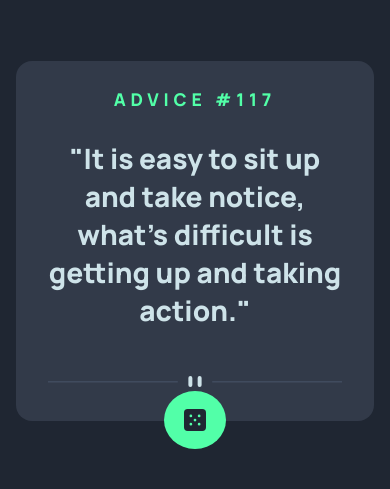
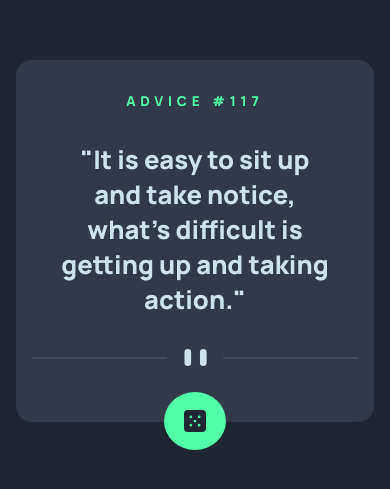
Before and after one commit to agusscript/advice-generator-app-js, a plain HTML site: page index.html in a window 390 px wide. Shown: the part 181-670 px from the top of the page. Drawn offline with Linux system fonts and the light colour scheme.

Commit message:
Add full responsive design, finish ui styles

```diff
--- a/index.html
+++ b/index.html
@@ -17,7 +17,7 @@
       <p class="advice">"It is easy to sit up and take notice, what's difficult is getting up and taking action."</p>
       <picture>
         <img id="desktop-divider-img" class="divider" src="images/pattern-divider-desktop.svg" alt="divider">
-        <img id="mobile-divider-img" class="divider occult" src="images/pattern-divider-mobile.svg" alt="divider">
+        <img id="mobile-divider-img" class="divider" src="images/pattern-divider-mobile.svg" alt="divider">
       </picture>
       <button class="dice-btn">
         <img class="icon-dice-img" src="images/icon-dice.svg" alt="dice icon">
--- a/styles/main.scss
+++ b/styles/main.scss
@@ -27,10 +27,11 @@ main {
     flex-direction: column;
     align-items: center;
     justify-content: center;
+    gap: 2rem;
     box-sizing: border-box;
     margin: 0 1rem;
     max-width: 600px;
-    min-height: 360px;
+    min-height: 340px;
     background-color: $Dark-Grayish-Blue;
     color: $Light-Cyan;
     text-align: center;
@@ -40,17 +41,28 @@ main {
     .advice-number {
       margin: 0;
       color: $Neon-Green;
-      font-size: 1.1rem;
+      font-size: 0.95rem;
       text-transform: uppercase;
       font-weight: 300;
       letter-spacing: 0.3rem;
     }
 
+    .advice {
+      width: 85%;
+      margin: 0;
+      color: $Light-Cyan;
+    }
+
     picture {
       width: 100%;
+      margin-bottom: 1.5rem;
 
       .divider {
         width: 100%;
+      }
+
+      #mobile-divider-img {
+        display: none;
       }
     }
 
@@ -74,5 +86,36 @@ main {
         width: 22px;
       }
     }
+
+    .dice-btn:hover {
+      cursor: pointer;
+      box-shadow: 0px 0px 26px $Neon-Green;
+    }
+
+    .dice-btn:active {
+      background-color: $Grayish-Blue;
+    }
+
+    @media (max-width: 500px) {
+      padding: 2rem 1rem;
+
+      .advice-number {
+        font-size: 0.85rem;
+      }
+
+      .advice {
+        font-size: 1.6rem;
+      }
+
+      picture {
+        #desktop-divider-img {
+          display: none;
+        }
+
+        #mobile-divider-img {
+          display: block;
+        }
+      }
+    }
   }
 }
```
Also changed, not shown: styles/main.css.
